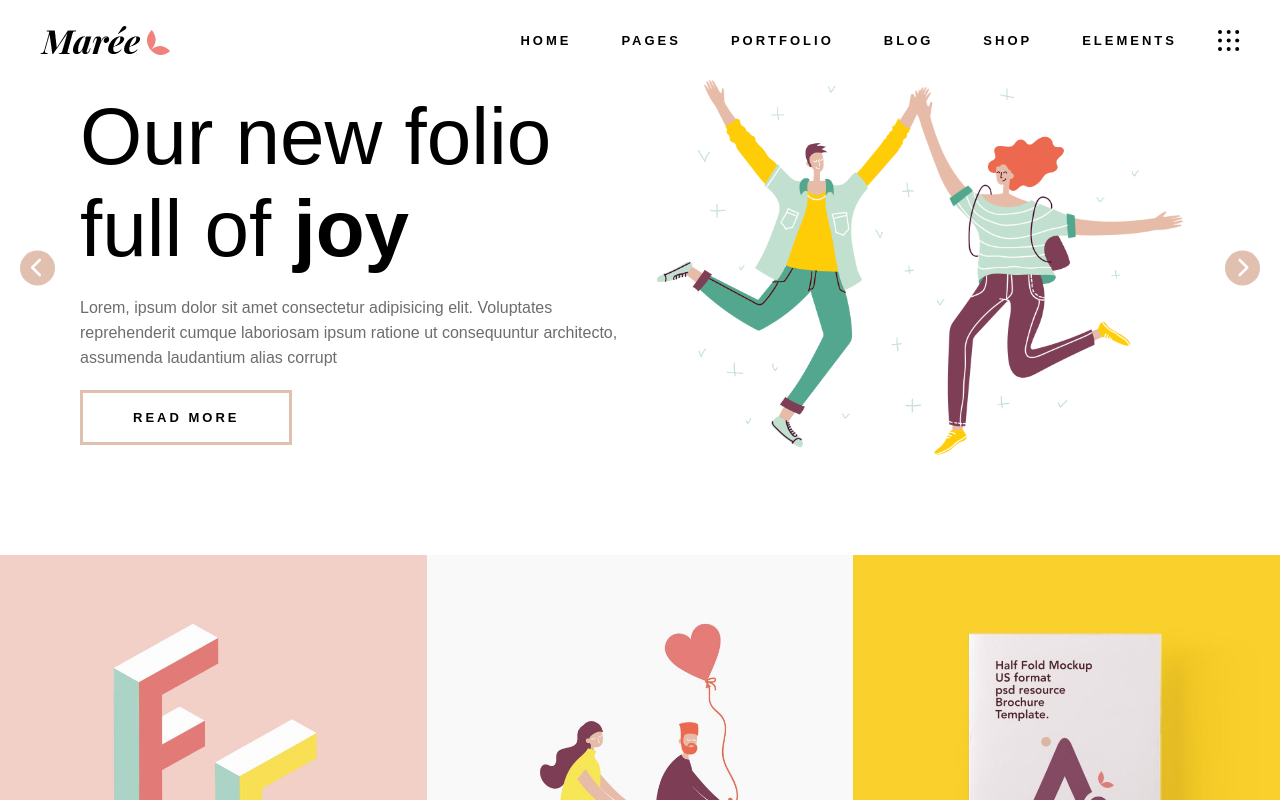
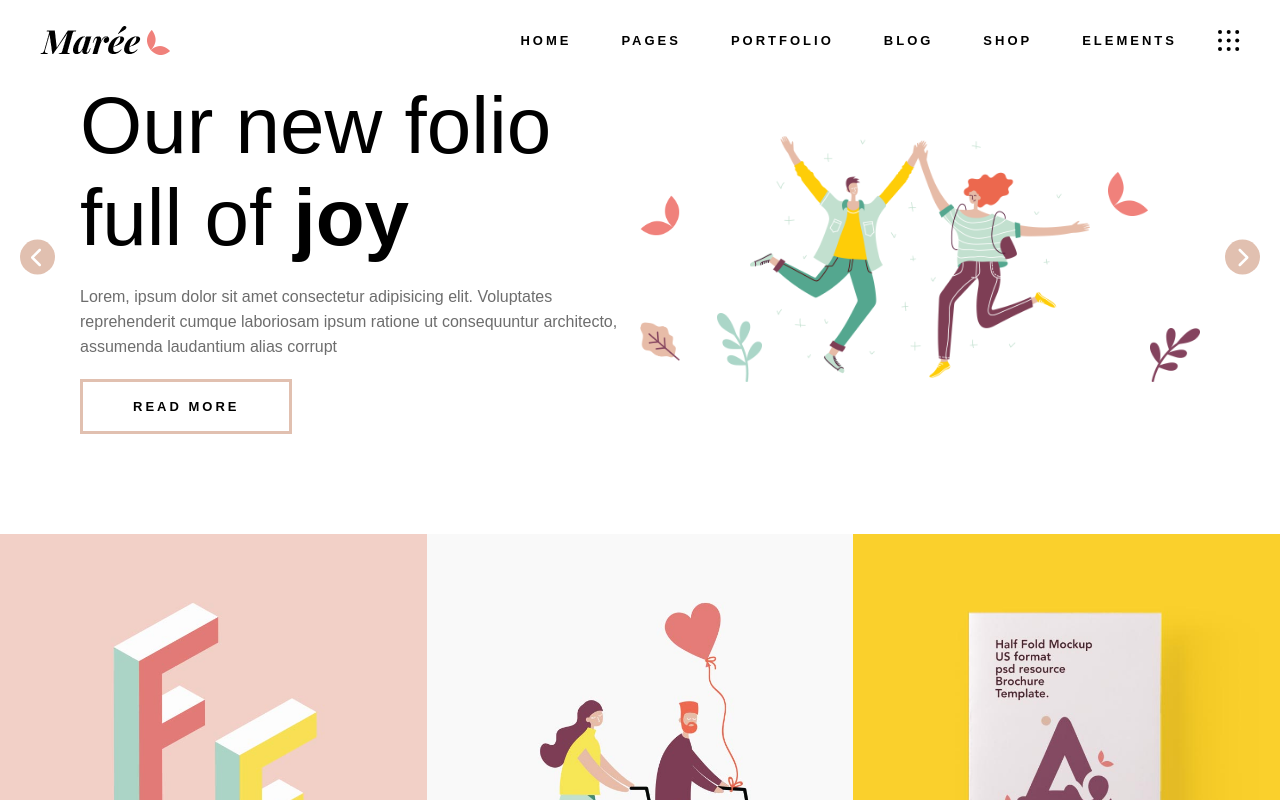
Before and after one commit to RiccardoBasso01/proj-html-vuejs, a Vue app: page / in a window 1280 px wide. Shown: the top 800 px of the page. Built offline with nearby package versions, Linux system fonts and the light colour scheme; a web font is replaced by a local one.

Commit message:
Aggiunta immagini di background

```diff
--- a/src/components/TheSlider.vue
+++ b/src/components/TheSlider.vue
@@ -58,7 +58,9 @@ export default {
         <div id="arrow-left" @click="goBack"><font-awesome-icon :icon="['fas', 'chevron-left']" /></div>
         <a href="#" id="arrow-right" @click="goAhead"><font-awesome-icon :icon="['fas', 'chevron-right']" /></a>
 
+        <!-- Slide -->
         <div v-for="(slide, i) in slides" :key="`Slide ${i}`" v-show="currentIndex === i" class="slide">
+            <!-- testo -->
             <div class="description">
                 <h1>{{ slide.title.row1 }} <br> {{ slide.title.row2 }} <span>{{
                     slide.title.bolder }}</span></h1>
@@ -66,8 +68,8 @@ export default {
                 </p>
                 <button>read more</button>
             </div>
-
-            <div class="slide-img">
+            <!-- Immagini -->
+            <div :class="`slide-img-${i + 1}`">
                 <img :src="getImagePath(slide.img[0])" alt="slide img">
                 <img v-if="slide.img[1]" :src="getImagePath(slide.img[1])" alt="slide img">
             </div>
@@ -89,13 +91,10 @@ export default {
     user-select: none;
 }
 
-.slide-img {
-    @include flex(center, center)
-}
-
+//_________________________________________________ Immagine/i principali
 img {
-    max-width: 340px;
-    max-height: 250px;
+    width: 340px;
+    height: 250px;
     margin-top: 20px;
     object-fit: contain;
 }
@@ -109,10 +108,15 @@ img {
         }
     }
 
-    img {
-        max-height: 375px;
-        max-width: 590px;
-        margin: 0;
+    div[class^="slide-img"] {
+        max-width: 100%;
+
+        img {
+            margin: 0;
+            max-width: 100%;
+            max-height: 300px;
+            object-fit: contain;
+        }
     }
 }
 
@@ -139,6 +143,7 @@ button {
     }
 }
 
+//_________________________________________________ Frecce incremento e decremento
 #arrow-left,
 #arrow-right {
     @include rounded(35px, $bg-adorable);
@@ -153,4 +158,93 @@ button {
 #arrow-right {
     @include arrow(right)
 }
+
+//_________________________________________________ Immagini di background
+@mixin bgc_images($urls, $positions, $sizes) {
+    background-image: $urls;
+    background-position: $positions;
+    background-size: $sizes;
+}
+
+$urls_1: url(../assets/img/short-slider-rev-1-img-2.png),
+    url(../assets/img/short-slider-rev-1-img-6.png),
+    url(../assets/img/h-2-slider-img-13.png),
+    url(../assets/img/h-2-slider-img-12.png),
+    url(../assets/img/h-2-slider-img-14.png);
+$positions_1: 0 30%,
+    90% 40px,
+    15% 100%,
+    0 90%,
+    100% 100%;
+$sizes_1: 40px,
+    40px,
+    45px,
+    40px,
+    50px;
+
+$urls_2: url(../assets/img/short-slider-rev-1-img-2.png),
+    url(../assets/img/short-slider-rev-1-img-6.png),
+    url(../assets/img/h-2-slider-img-13.png),
+    url(../assets/img/h-2-slider-img-12.png),
+    url(../assets/img/h-2-slider-img-14.png),
+    url(../assets/img/h-2-slider-img-17.png);
+$positions_2: 0 5%,
+    90% 25%,
+    8% 100%,
+    0 70%,
+    90% 0,
+    100% 100%;
+$sizes_2: 35px,
+    35px,
+    40px,
+    35px,
+    35px,
+    50px;
+
+$urls_3: url(../assets/img/short-slider-rev-1-img-2.png),
+    url(../assets/img/short-slider-rev-1-img-6.png),
+    url(../assets/img/short-slider-rev-1-img-1.png),
+    url(../assets/img/short-slider-rev-1-img-7.png),
+    url(../assets/img/short-slider-rev-1-img-8.png),
+    url(../assets/img/short-slider-rev-1-img-9.png),
+    url(../assets/img/short-slider-rev-1-img-10.png),
+    url(../assets/img/short-slider-rev-1-img-4.png),
+    url(../assets/img/short-slider-rev-1-img-5.png);
+$positions_3: 0 30%,
+    80% 40%,
+    0 100%,
+    20% 90%,
+    80% 90%,
+    95% 100%,
+    100% 100%,
+    92% 20%,
+    100% 20%;
+$sizes_3: 40px,
+    35px,
+    100px,
+    30px,
+    40px,
+    60px,
+    30px,
+    80px,
+    80px;
+
+.slide-img-1 {
+    @include bgc_images($urls_1, $positions_1, $sizes_1);
+}
+
+.slide-img-2 {
+    @include bgc_images($urls_2, $positions_2, $sizes_2);
+}
+
+.slide-img-3 {
+    @include bgc_images($urls_3, $positions_3, $sizes_3);
+}
+
+
+div[class^="slide-img"] {
+    @include flex(center, center);
+    background-repeat: no-repeat;
+    width: 100%;
+}
 </style>
```
